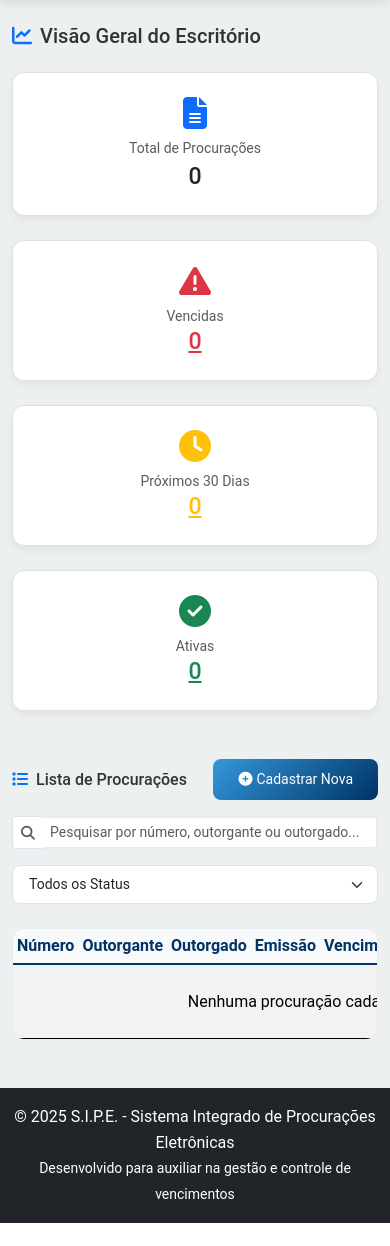
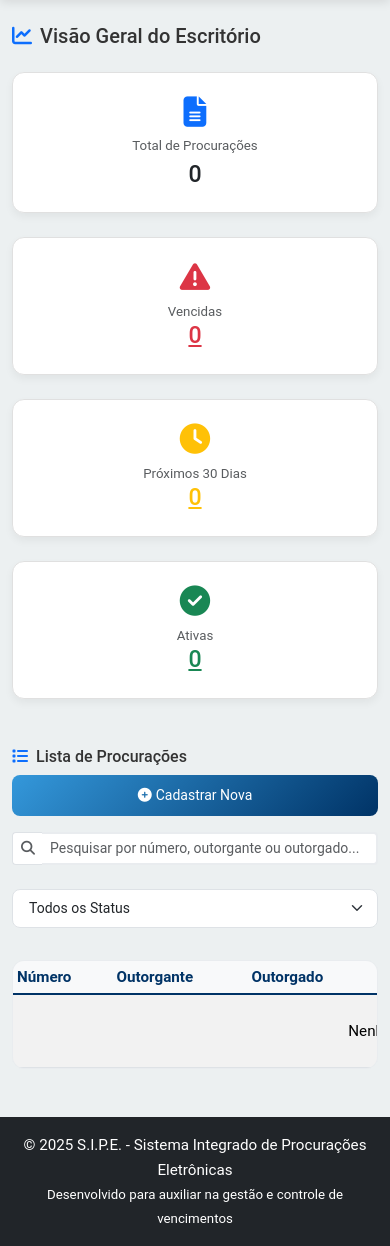
Before and after one commit to Prinann/Projeto.SIPE, a Django app: page / in a window 390 px wide. Shown: the part 58-1304 px from the top of the page. Before the commit the page ends 1281 px from the top, so only its background shows below. Run offline with Django 5.2, Linux system fonts and the light colour scheme; the visitor is signed in with stand-in values (Sample User, id 1); data that the repository does not hold is empty; some libraries are stand-ins or nearby versions.

Commit message:
Atualização template para suporte mobile

```diff
--- a/procuracoes/templates/procuracoes/home.html
+++ b/procuracoes/templates/procuracoes/home.html
@@ -5,54 +5,50 @@
 
 {% block content %}
 <style>
-    /* Estilos customizados para um visual mais elegante */
     :root {
-        --primary-color: #003366; /* Azul Marinho Profundo */
-        --accent-color: #C0C0C0;  /* Prata/Cinza Claro */
+        --primary-color: #003366;
+        --accent-color: #C0C0C0;
         --font-family-sans: 'Roboto', sans-serif;
-        --font-family-serif: 'Merriweather', serif;
     }
+
     body {
         font-family: var(--font-family-sans);
         color: #333;
     }
+
     h1, h2, h3, h4, h5, h6 {
         font-family: var(--font-family-sans);
         font-weight: 500;
         color: var(--primary-color);
     }
+
     .alert {
         border-radius: .5rem;
-        border: 1px solid transparent;
     }
-    .alert-danger { background-color: #f8d7da; border-color: #f5c6cb; color: #721c24; }
-    .alert-warning { background-color: #fff3cd; border-color: #ffeeba; color: #856404; }
-    .alert-success { background-color: #d4edda; border-color: #c3e6cb; color: #155724; }
 
     .card {
         border: 1px solid #e0e0e0;
         border-radius: 0.75rem;
-        box-shadow: 0 4px 8px rgba(0, 0, 0, 0.05);
-        transition: transform 0.2s ease-in-out, box-shadow 0.2s ease-in-out;
+        box-shadow: 0 4px 8px rgba(0,0,0,.05);
+        transition: transform 0.2s ease, box-shadow 0.2s ease;
     }
+
     .card:hover {
         transform: translateY(-5px);
-        box-shadow: 0 8px 16px rgba(0, 0, 0, 0.1);
+        box-shadow: 0 8px 16px rgba(0,0,0,.1);
     }
-
-    .card.bg-danger { background-color: #dc3545 !important; }
-    .card.bg-warning { background-color: #ffc107 !important; }
-    .card.bg-success { background-color: #28a745 !important; }
 
     .btn-primary {
         background-color: var(--primary-color);
         border-color: var(--primary-color);
         border-radius: 0.5rem;
     }
+
     .btn-primary:hover {
         background-color: #002244;
         border-color: #002244;
     }
+
     .btn-outline-primary, .btn-outline-danger {
         border-radius: 0.5rem;
     }
@@ -65,27 +61,51 @@
     .table-responsive {
         border: 1px solid #e9ecef;
         border-radius: 0.75rem;
-        overflow: hidden;
+        overflow-x: auto; /* Scroll horizontal em telas pequenas */
     }
+
     .table {
         margin-bottom: 0;
+        min-width: 900px; /* largura mínima para caber todas as colunas */
     }
+
     .table thead th {
         background-color: #f8f9fa;
         color: var(--primary-color);
         font-weight: bold;
         border-bottom: 2px solid var(--primary-color);
+        white-space: nowrap; /* evita quebra do título */
     }
-    .table tbody tr:last-child {
-        border-bottom: none;
-    }
-    .table-striped tbody tr:nth-of-type(odd) {
-        background-color: #fdfdfe;
-    }
+
     .badge {
         font-weight: 600;
         padding: .4em .8em;
         border-radius: 1rem;
+    }
+
+    @media (max-width: 767.98px) {
+        body { font-size: 0.95rem; }
+
+        .d-flex.justify-content-between.align-items-center.mb-3 {
+            flex-direction: column;
+            align-items: flex-start !important;
+        }
+
+        .d-flex.justify-content-between.align-items-center.mb-3 a {
+            margin-top: 0.5rem;
+            width: 100%;
+            text-align: center;
+        }
+
+        .row.g-3.mb-4 .col-md-8,
+        .row.g-3.mb-4 .col-md-4 {
+            margin-bottom: .5rem;
+        }
+
+        #procuracoesTable tbody td.d-flex {
+            flex-wrap: wrap;
+            gap: .5rem;
+        }
     }
 </style>
 
```
Also changed, not shown: sipe_project/settings.py (+4 -4 lines).
